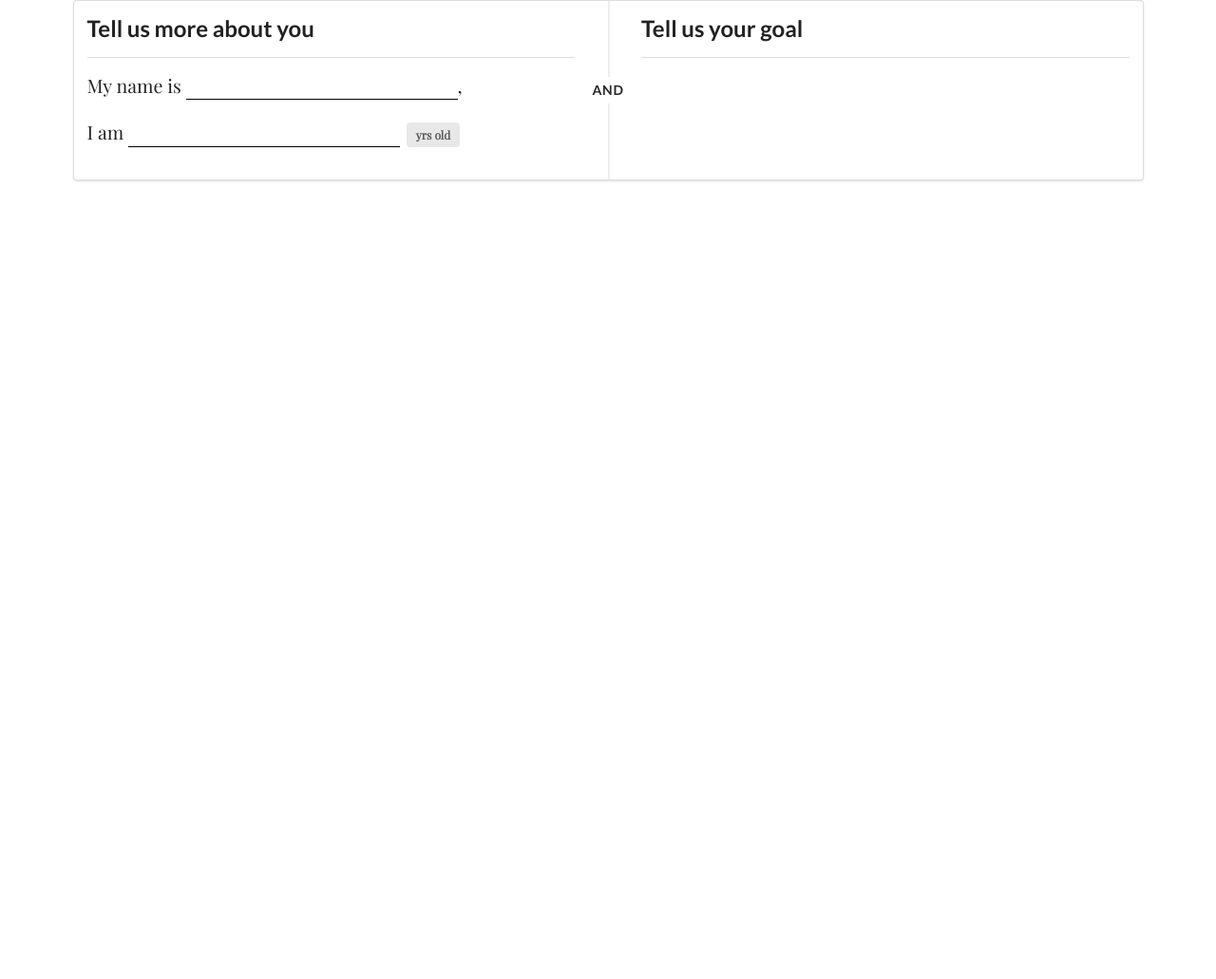
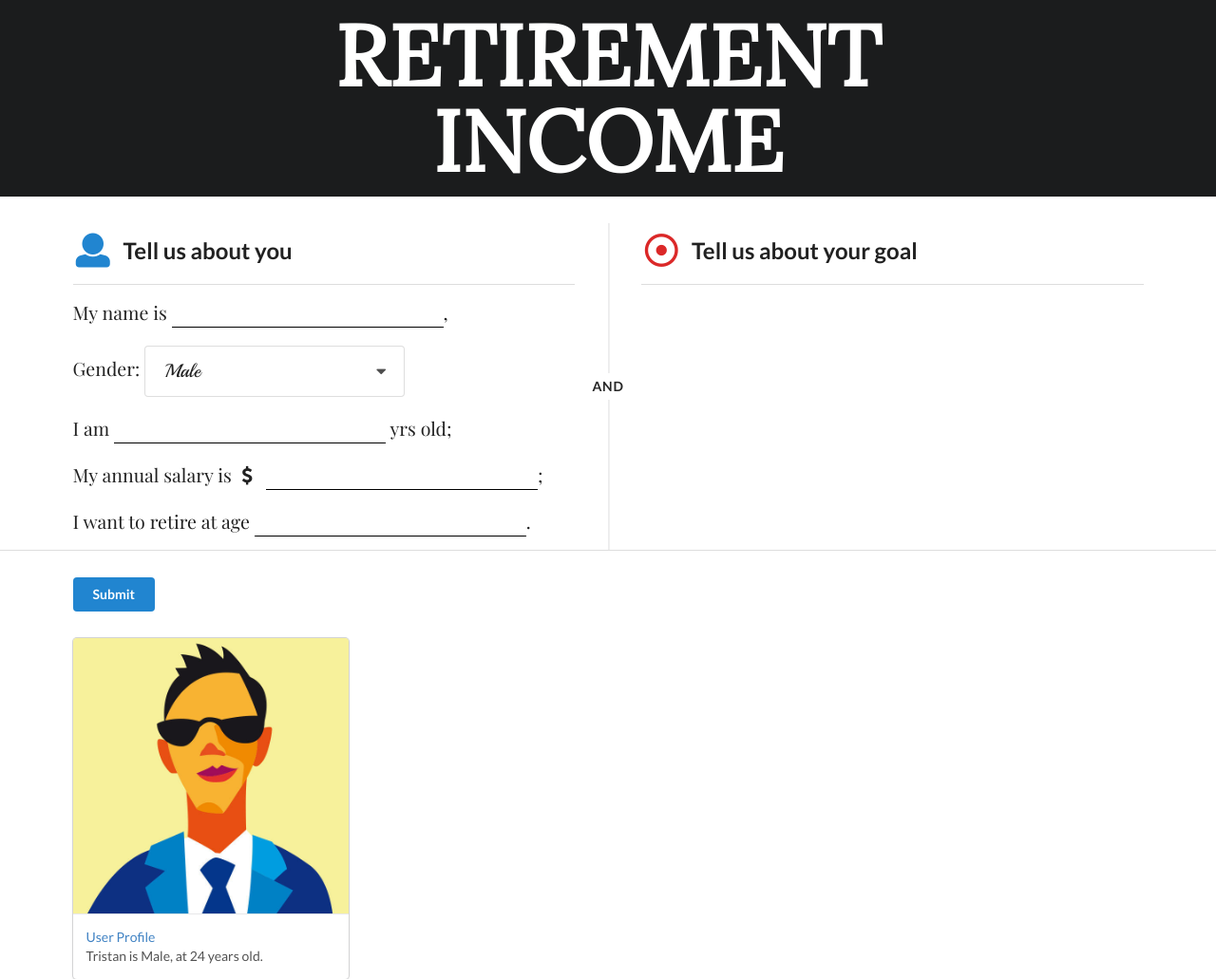
Before and after one commit to BLC/retirement-income, a Flask app: page / in a window 1280 px wide. Shown: the whole page at 95% size. Before the commit the page ends 191 px from the top, so only its background shows below. Run offline with Flask 2, Linux system fonts and the light colour scheme.

Commit message:
Add Ajax framework and UI questionnaire

```diff
--- a/app.py
+++ b/app.py
@@ -10,6 +10,17 @@ app = Flask(__name__)
 def index():
     return render_template("index.html")
 
+@app.route('/process',methods=['POST'])
+def process():
+    name = request.form['name']
+    age = request.form['age']
+    gender = request.form['gender']
+
+    if name and age:
+        return jsonify({'name':name,'age':age,'gender':gender})
+
+    return jsonify({'error':'Missing data!'})
+
 
 if __name__ == "__main__":
     app.run(debug=False)
--- a/static/css/main.css
+++ b/static/css/main.css
@@ -14,3 +14,11 @@
   font-size: 1.4rem;
   font-family: 'Playball', cursive;
 }
+
+h1 {
+  color: #fff;
+  font-size: 6.4rem;
+  line-height: 6.4rem;
+  text-transform: uppercase;
+  font-family: 'Lora', serif;
+}
--- a/static/js/main.js
+++ b/static/js/main.js
@@ -0,0 +1,31 @@
+$(document).ready(function(){
+
+  $('#submit').on('click',function(event){
+
+    $.ajax({
+      data: {
+        name: $('#name').val(),
+        age: $('#age').val(),
+        gender: $('#gender option:selected').text()
+,      },
+      type: 'POST',
+      url: '/process'
+
+    })
+    .done(function(data) {
+
+      if (data.error) {
+
+        $('#output1').text(data.error);
+
+      }
+      else {
+
+        $('.name_output').text(data.name);
+        $('.age_output').text(data.age);
+        $('.gender_output').text(data.gender);
+      }
+
+    });
+  });
+});
--- a/templates/index.html
+++ b/templates/index.html
@@ -5,34 +5,47 @@
   <meta name="viewport" content="width=device-width, initial-scale=1.0">
   <meta http-equiv="X-UA-Compatible" content="ie=edge">
   <link rel="stylesheet" type = "text/css" href="https://cdnjs.cloudflare.com/ajax/libs/semantic-ui/2.4.1/semantic.min.css">
-  <link href="https://fonts.googleapis.com/css?family=Playball|Playfair+Display&display=swap" rel="stylesheet">
+  <link href="https://fonts.googleapis.com/css?family=Playball|Playfair+Display|Lora&display=swap" rel="stylesheet">
   <title>Retirement Income</title>
   <link rel="stylesheet" href="{{ url_for('static', filename='css/main.css') }}">
 </head>
 <body>
 
-  <div class="ui container">
-    <div class="ui segment">
+  <div class="ui inverted vertical masthead center aligned segment">
+    <div class="ui text container">
+      <h1 class="ui center align">Retirement Income</h1>
+    </div>
+  </div>
+
+  <div class="ui vertical stripe segment" style="margin-top:2rem">
+    <div class="ui middle aligned stackable container">
       <div class="ui two column very relaxed grid">
         <div class="column wide">
-          <h2 class="ui left floated header">Tell us more about you</h2>
+          <h2 class="ui left floated header"><i class="user blue icon"></i>Tell us about you</h2>
           <div class="ui clearing divider"></div>
-          <p class="questionnaire">My name is <input type="text" class="inline-input">, </p>
-          <p class="questionnaire">I am <input type="text" class="inline-input">
-            <span class="ui label">
-              yrs old
-            </span>
+          <p class="questionnaire">My name is <input id="name" type="text" class="inline-input">,
           </p>
-          <p></p>
-          <p></p>
+          <p class="questionnaire"> Gender: <select id="gender" class="ui search dropdown inline-input" style="border: 0;">
+            <option value="m" class="active">Male</option>
+            <option value="f">Female</option>
+          </select>
+          </p>
+          <p class="questionnaire">I am <input id="age" type="text" class="inline-input">
+              yrs old;
+          </p>
+          <p class="questionnaire">My annual salary is
+            <i class="dollar sign icon"></i>
+            <input id="salary" type="number" class="inline-input">;
+          </p>
+          <p class="questionnaire">I want to retire at age
+            <input id="retirement-age" type="text" class="inline-input">.
+          </p>
         </div>
         <div class="column wide">
-          <h2 class="ui left floated header">Tell us your goal</h2>
+          <h2 class="ui left floated header"><i class="dot circle outline red icon"></i>Tell us about your goal</h2>
           <div class="ui clearing divider"></div>
-          <p></p>
-          <p></p>
-          <p></p>
-          <p></p>
+          <p ></p>
+          <p ></p>
         </div>
       </div>
       <div class="ui vertical divider">
@@ -41,8 +54,32 @@
     </div>
   </div>
 
+  <div class="ui container" style="margin-top:2rem">
+    <button class="ui primary button center align" id="submit">Submit</button>
+  </div>
+
+  <div class="ui container" style="margin-top:2rem">
+    <div class="ui card">
+      <div class="image">
+        <img src="{{ url_for('static', filename='img/male_mid.jpg') }}">
+      </div>
+      <div class="content">
+        <a class="Header">User Profile</a>
+        <div class="description">
+          <span class="name_output">Tristan</span> is <span class="gender_output">Male</span>, at <span class="age_output">24</span> years old.
+        </div>
+      </div>
+    </div>
+  </div>
+
+
   <script src="https://cdnjs.cloudflare.com/ajax/libs/jquery/3.4.1/jquery.min.js"></script>
   <script src="https://cdnjs.cloudflare.com/ajax/libs/semantic-ui/2.4.1/semantic.min.js"></script>
+
+  <script>
+    $('#gender').dropdown();
+  </script>
+
   <script src="{{ url_for('static', filename='js/main.js') }}"></script>
 
 </body>
```
Also changed, not shown: static/img/male_mid.jpg (added).
